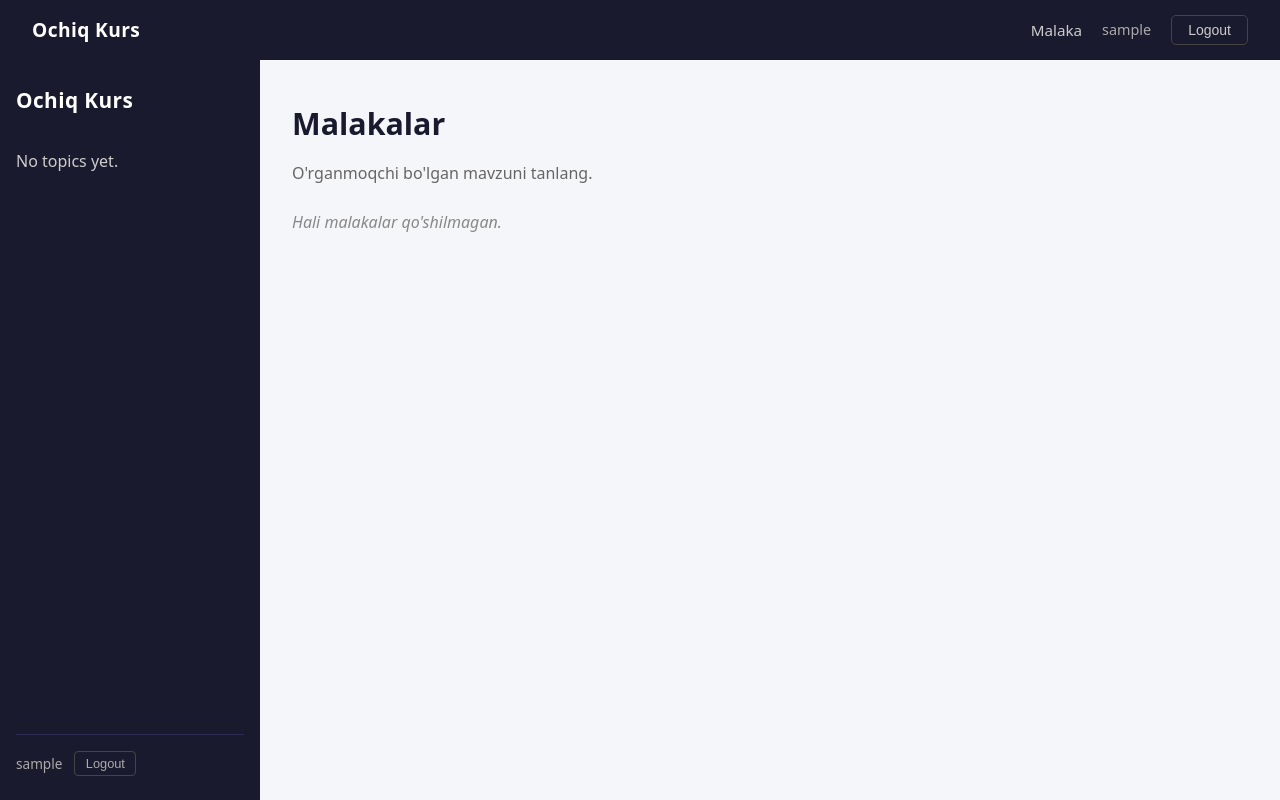
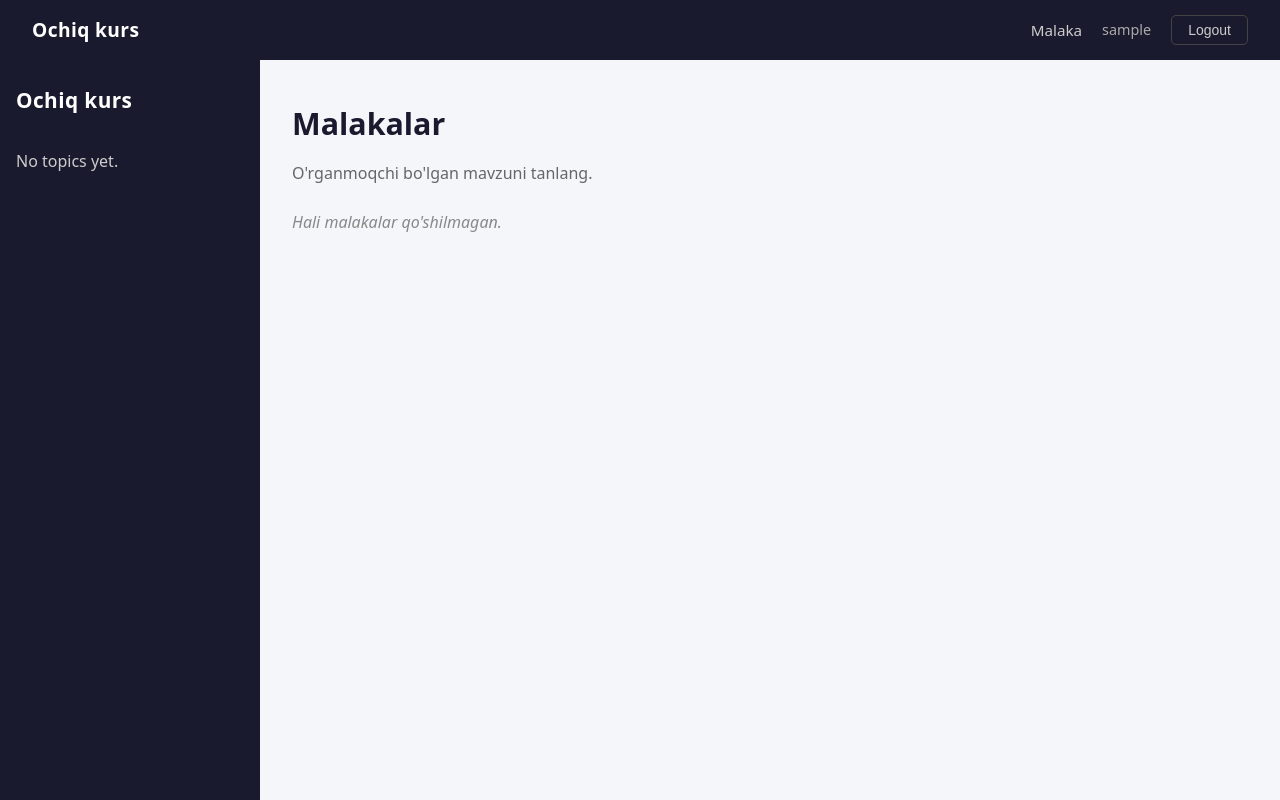
Before and after one commit to muzaffar-murodovich/opencourse, a Django app: page /malaka/ in a window 1280 px wide. Run offline with Django 5.2, Linux system fonts and the light colour scheme; the visitor is signed in with stand-in values (Sample User, id 1); data that the repository does not hold is empty.

Commit message:
lowering Ochiq kurs. Commenting sidebar-footer

```diff
--- a/templates/base.html
+++ b/templates/base.html
@@ -3,7 +3,7 @@
 <head>
   <meta charset="UTF-8">
   <meta name="viewport" content="width=device-width, initial-scale=1.0">
-  <title>{% block title %}Ochiq Kurs{% endblock %}</title>
+  <title>{% block title %}Ochiq kurs{% endblock %}</title>
   {% load static %}
   <link rel="stylesheet" href="{% static 'css/style.css' %}">
 </head>
@@ -11,7 +11,7 @@
 
   <!-- Top navbar -->
   <header class="navbar">
-    <a href="{% url 'home' %}" class="navbar-logo">Ochiq Kurs</a>
+    <a href="{% url 'home' %}" class="navbar-logo">Ochiq kurs</a>
     <nav class="navbar-links">
       <a href="{% url 'learning:skill_list' %}" class="navbar-link">Malaka</a>
       {% if user.is_authenticated %}
@@ -31,7 +31,7 @@
     <!-- Sidebar -->
     <nav class="sidebar">
       <div class="sidebar-header">
-        <a href="/malaka/" class="site-logo">Ochiq Kurs</a>
+        <a href="/malaka/" class="site-logo">Ochiq kurs</a>
       </div>
 
       {% if user.is_authenticated %}
@@ -58,13 +58,13 @@
         {% endfor %}
       </ul>
 
-      <div class="sidebar-footer">
+      <!-- <div class="sidebar-footer">
         <span class="sidebar-username">{{ user.username }}</span>
         <form method="post" action="{% url 'users:logout' %}">
           {% csrf_token %}
           <button type="submit" class="btn-logout">Logout</button>
         </form>
-      </div>
+      </div> -->
 
       {% else %}
       <div class="sidebar-auth">
--- a/templates/home.html
+++ b/templates/home.html
@@ -3,7 +3,7 @@
 <head>
   <meta charset="UTF-8">
   <meta name="viewport" content="width=device-width, initial-scale=1.0">
-  <title>Ochiq Kurs</title>
+  <title>Ochiq kurs</title>
   {% load static %}
   <link rel="stylesheet" href="{% static 'css/style.css' %}">
 </head>
@@ -11,7 +11,7 @@
 
   <!-- Top navbar -->
   <header class="navbar">
-    <a href="{% url 'home' %}" class="navbar-logo">Ochiq Kurs</a>
+    <a href="{% url 'home' %}" class="navbar-logo">Ochiq kurs</a>
     <nav class="navbar-links">
       <a href="{% url 'learning:skill_list' %}" class="navbar-link">Malaka</a>
       {% if user.is_authenticated %}
--- a/templates/learning/nested_skill_detail.html
+++ b/templates/learning/nested_skill_detail.html
@@ -1,6 +1,6 @@
 {% extends "base.html" %}
 
-{% block title %}{{ child_skill.title }} – Ochiq Kurs{% endblock %}
+{% block title %}{{ child_skill.title }} – Ochiq kurs{% endblock %}
 
 {% block content %}
 <nav class="breadcrumb">
--- a/templates/learning/skill_list.html
+++ b/templates/learning/skill_list.html
@@ -1,6 +1,6 @@
 {% extends "base.html" %}
 
-{% block title %}Malakalar – Ochiq Kurs{% endblock %}
+{% block title %}Malakalar – Ochiq kurs{% endblock %}
 
 {% block content %}
 <h1>Malakalar</h1>
--- a/templates/registration/login.html
+++ b/templates/registration/login.html
@@ -1,6 +1,6 @@
 {% extends "base.html" %}
 
-{% block title %}Login – Ochiq Kurs{% endblock %}
+{% block title %}Login – Ochiq kurs{% endblock %}
 
 {% block content %}
 <div class="login-box">
```
